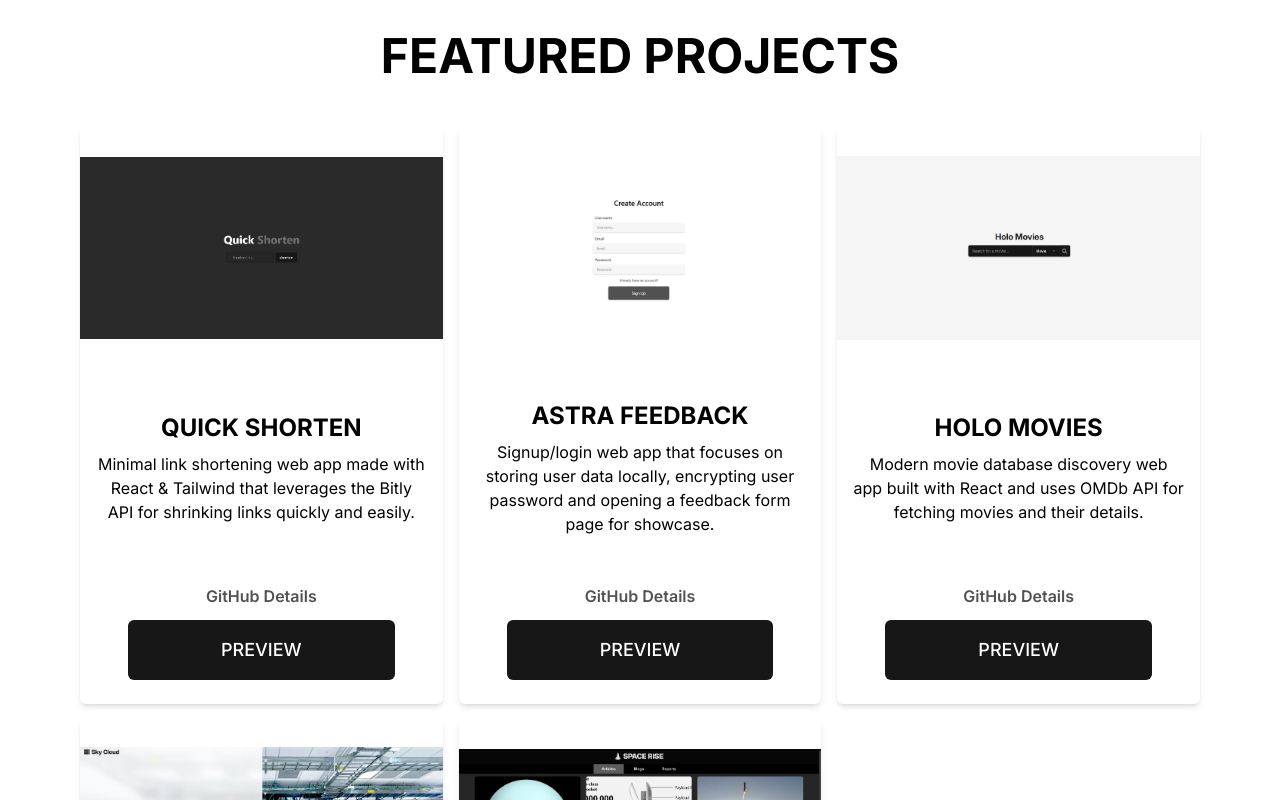
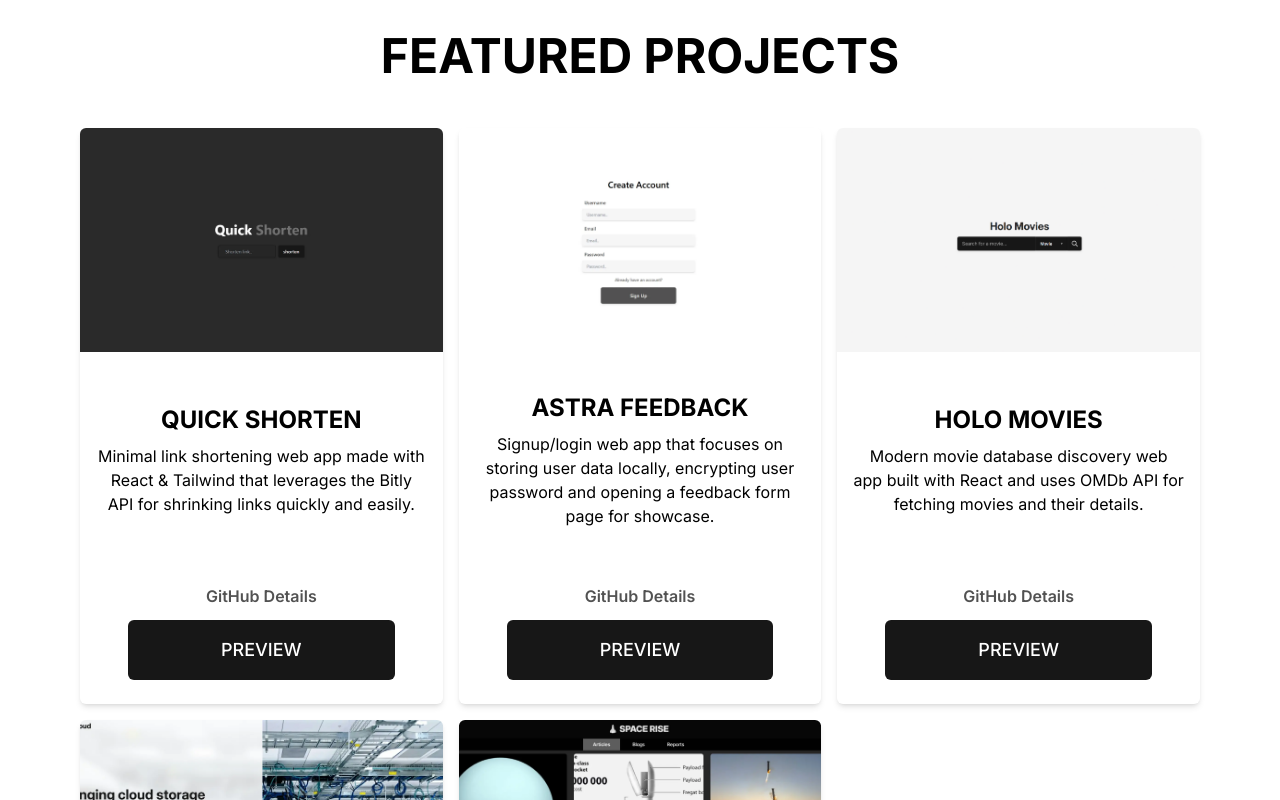
Before and after one commit to as9284/as-portfolio, a React (Vite) app: page / in a window 1280 px wide. Shown: the part 800-1600 px from the top of the page. Built offline with nearby package versions, Linux system fonts and the light colour scheme.

Commit message:
Fix image sizing and dimensions

```diff
--- a/src/components/Card.jsx
+++ b/src/components/Card.jsx
@@ -13,7 +13,7 @@ function Card({ image, title, description, link, preview }) {
         <img
           src={image}
           alt={title}
-          className="w-full h-[15rem] object-contain rounded-t-md hover:brightness-75 cursor-zoom-in duration-150"
+          className="w-full h-[14rem] object-cover rounded-t-md hover:brightness-75 cursor-zoom-in duration-150"
           onClick={() => setExpandImage(true)}
         />
         <div className="w-full flex flex-col justify-center items-center gap-2">
```
